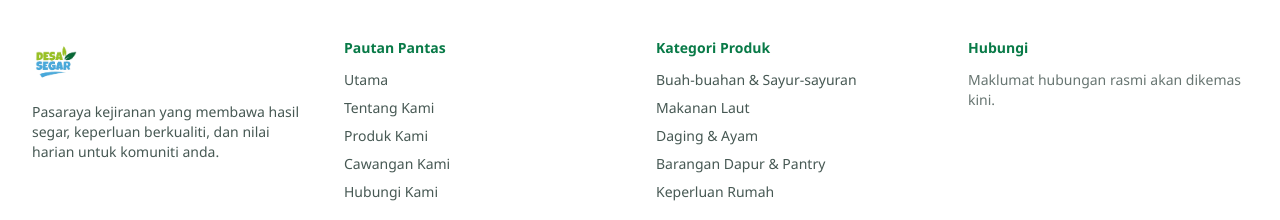
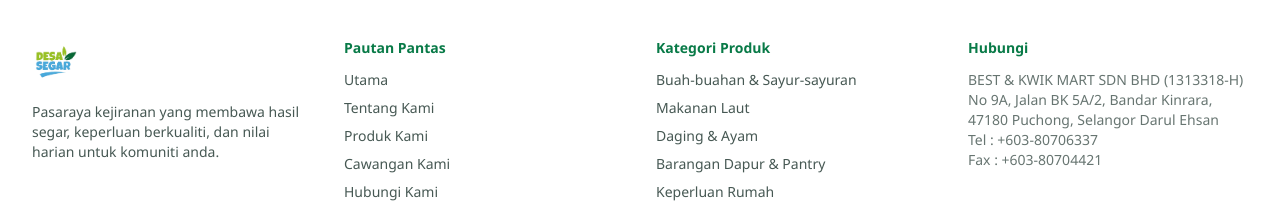
Before and after one commit to mknorizan/desa-segar-website, a React (Vite) app: page / in a window 1280 px wide. Shown: the part 3048-3268 px from the top of the page. Built offline with nearby package versions, Linux system fonts and the light colour scheme.

Commit message:
Update contact

```diff
--- a/src/components/layout/Footer.tsx
+++ b/src/components/layout/Footer.tsx
@@ -61,7 +61,7 @@ export function Footer() {
                 ) : null}
               </ul>
             ) : (
-              <p className="text-sm text-charcoal/70">{t.footer.placeholderContact}</p>
+              <p className="whitespace-pre-line text-sm text-charcoal/70">{t.footer.placeholderContact}</p>
             )}
           </div>
         </div>
--- a/src/i18n/translations.ts
+++ b/src/i18n/translations.ts
@@ -199,7 +199,11 @@ export const translations: Record<Language, Translations> = {
       privacy: 'Dasar Privasi',
       terms: 'Terma Penggunaan',
       socialLabel: 'Ikuti Kami',
-      placeholderContact: 'Maklumat hubungan rasmi akan dikemas kini.',
+      placeholderContact: `BEST & KWIK MART SDN BHD (1313318-H)
+                           No 9A, Jalan BK 5A/2, Bandar Kinrara,
+                           47180 Puchong, Selangor Darul Ehsan
+                           Tel : +603-80706337
+                           Fax : +603-80704421`,
     },
     common: {
       learnMore: 'Ketahui lanjut',
@@ -322,7 +326,11 @@ export const translations: Record<Language, Translations> = {
       privacy: 'Privacy Policy',
       terms: 'Terms of Use',
       socialLabel: 'Follow Us',
-      placeholderContact: 'Official contact information will be updated after verification.',
+      placeholderContact: `BEST & KWIK MART SDN BHD (1313318-H)
+                           No 9A, Jalan BK 5A/2, Bandar Kinrara,
+                           47180 Puchong, Selangor Darul Ehsan
+                           Tel : +603-80706337
+                           Fax : +603-80704421`,
     },
     common: {
       learnMore: 'Learn more',
--- a/src/pages/Contact.tsx
+++ b/src/pages/Contact.tsx
@@ -33,7 +33,7 @@ export function ContactPage() {
                 ) : null}
               </ul>
             ) : (
-              <p className="mt-4 text-charcoal/80">{t.footer.placeholderContact}</p>
+              <p className="mt-4 whitespace-pre-line text-charcoal/80">{t.footer.placeholderContact}</p>
             )}
           </article>
 
```
